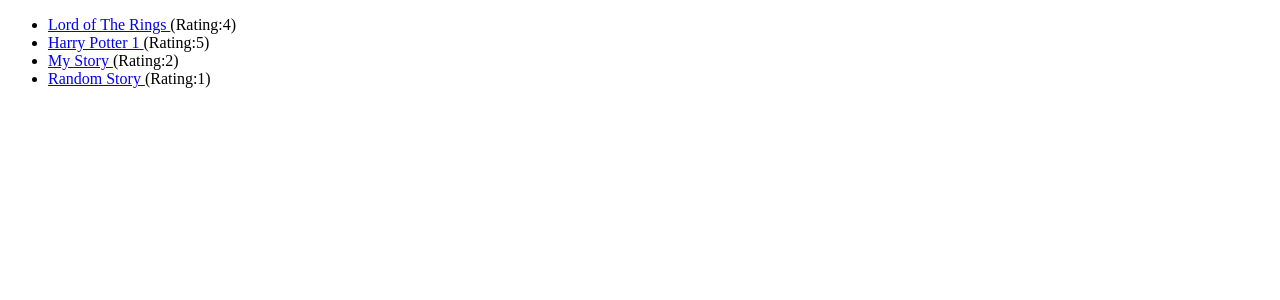
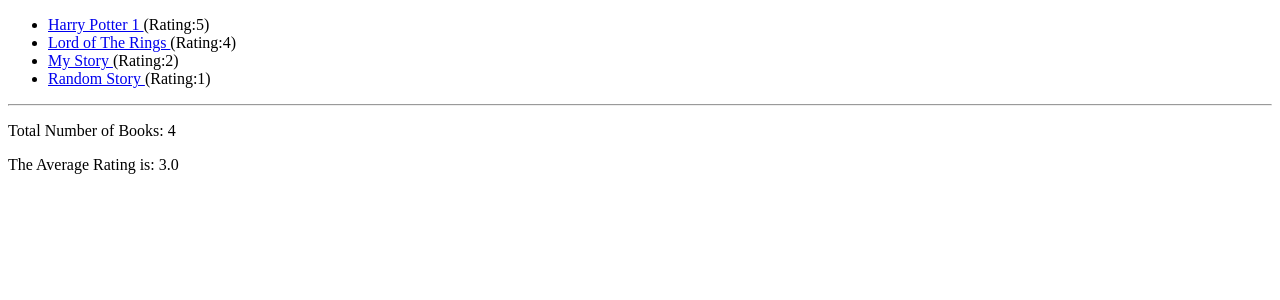
Before and after one commit to Aksan07/Django_Bookoutlet, a Django app: page / in a window 1280 px wide. Shown: the top 300 px of the page. Run offline with Django 5.2, Linux system fonts and the light colour scheme; data comes from the database, SQL or seed files in the repository; both versions use the stored data as it was after the commit.

Commit message:
Section 6 completed

```diff
--- a/Bookstore/book_outlet/models.py
+++ b/Bookstore/book_outlet/models.py
@@ -1,6 +1,8 @@
 from django.db import models
 from django.core.validators import MinValueValidator, MaxValueValidator
 from django.urls import reverse
+from django.utils.text import slugify
+
 
 # Create your models here.
 class Book(models.Model):
@@ -10,9 +12,16 @@
     )
     author = models.CharField(max_length=100,null=True)
     is_bestselling = models.BooleanField(default=False)
+    slug = models.SlugField(default="",null=False,db_index=True)
+
+    def save(self,*args, **kwargs):
+        self.slug = slugify(self.title)
+
+        super().save(*args, **kwargs)
+
 
     def get_absolute_url(self):
-        return reverse("book-detail", args=[self.id])
+        return reverse("book-detail", args=[self.slug])
 
     def __str__(self) :
         return f"{self.title}({self.rating})"
--- a/Bookstore/book_outlet/templates/book_outlet/index.html
+++ b/Bookstore/book_outlet/templates/book_outlet/index.html
@@ -13,4 +13,7 @@
   </li>
   {% endfor %}
 </ul>
+<hr />
+<p>Total Number of Books: {{num_book}}</p>
+<p>The Average Rating is: {{avg_rating.rating__avg}}</p>
 {% endblock %}
--- a/Bookstore/book_outlet/urls.py
+++ b/Bookstore/book_outlet/urls.py
@@ -3,5 +3,5 @@
 
 urlpatterns = [
     path("",views.index),
-    path("<int:id>",views.book_detail,name="book-detail")
+    path("<slug:slug>",views.book_detail,name="book-detail")
 ]
--- a/Bookstore/book_outlet/views.py
+++ b/Bookstore/book_outlet/views.py
@@ -1,14 +1,19 @@
 from django.shortcuts import render,get_object_or_404
 from .models import Book
+from django.db.models import Avg
 
 # Create your views here.
 def index(request):
-    books=Book.objects.all()
+    books=Book.objects.all().order_by("title")
+    num_book = books.count()
+    avg_rating=books.aggregate(Avg("rating"))
     return render(request,"book_outlet/index.html",{
         "books":books,
+        "avg_rating":avg_rating,
+        "num_book":num_book,
     })
-def book_detail(request,id):
-    book = get_object_or_404(Book,pk=id)
+def book_detail(request,slug):
+    book = get_object_or_404(Book,slug=slug)
     return render(request,"book_outlet/book_detail.html",{
         "title":book.title,
         "rating":book.title,
```
Also changed, not shown: Bookstore/book_outlet/migrations/0003_book_slug.py (added), Bookstore/db.sqlite3.
